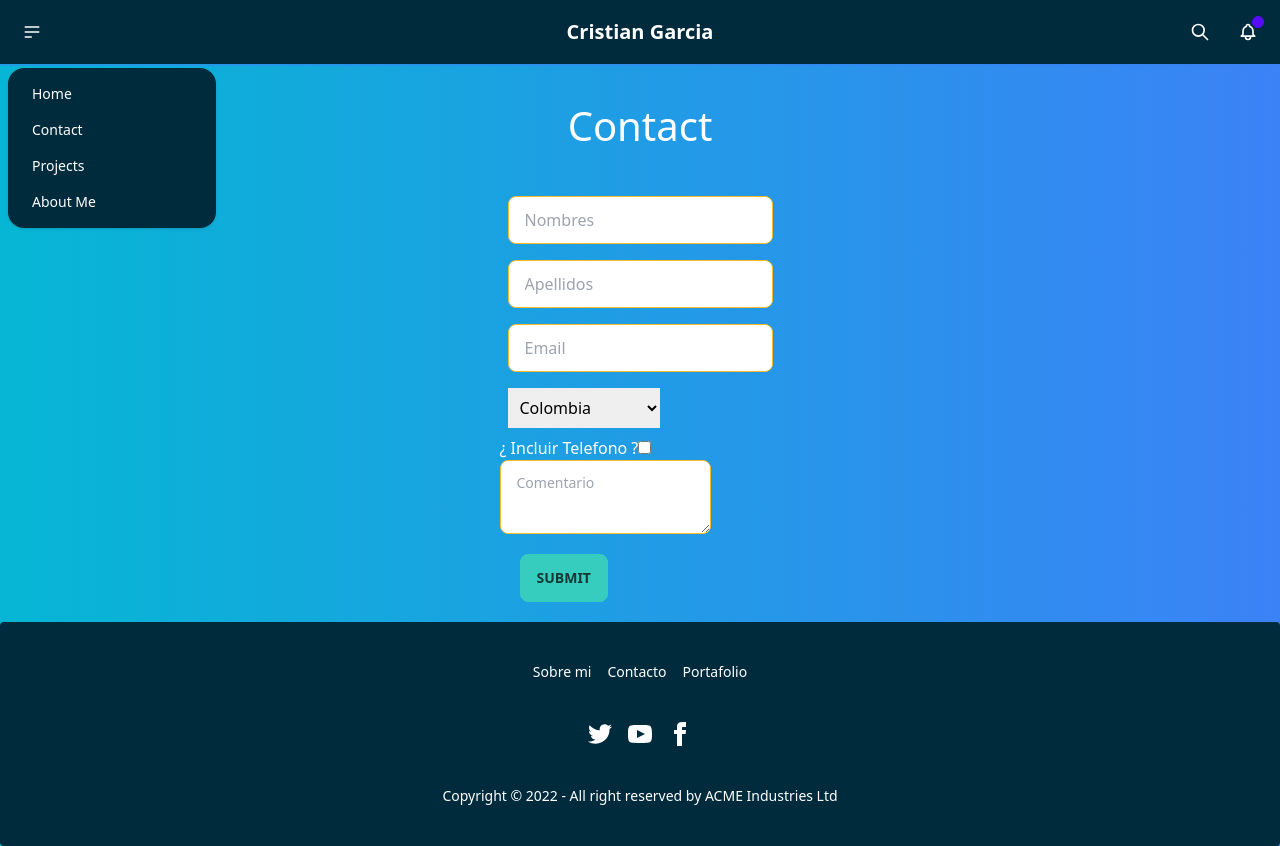
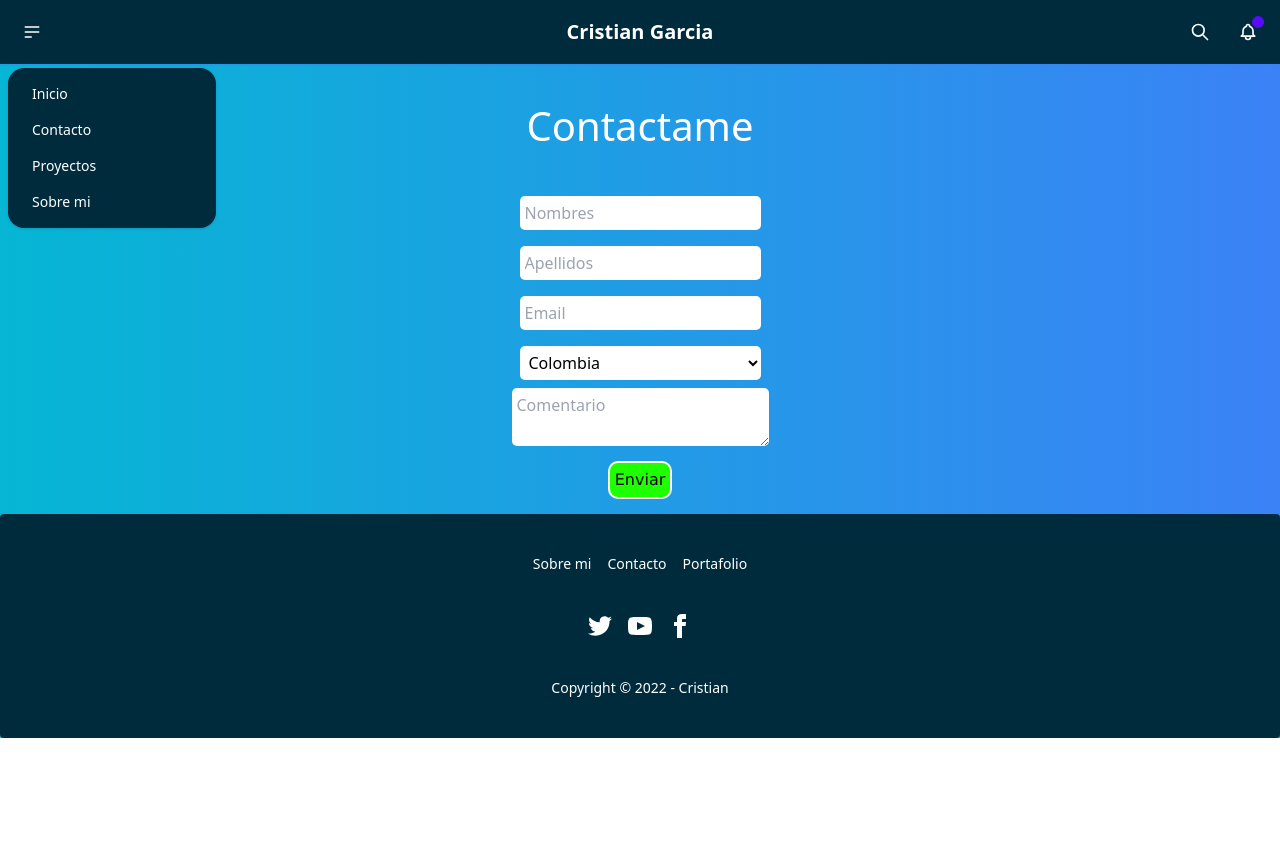
Before and after one commit to camilo7896/Portfolio, a React (Create React App) app: page /Contact in a window 1280 px wide. Both pictures are taken after a click on the label 32 px from the left and 32 px from the top of the page. After the commit the page ends 800 px from the top, so only its background shows below. Built offline with nearby package versions, Linux system fonts and the light colour scheme; the HTML template or start-up script is replaced by a standard one.

Commit message:
29/12/2022 About,Contact Se modificaron estilos en el formulario y se agrego foto a la seccion aboutme

```diff
--- a/src/componentes/AboutMe.jsx
+++ b/src/componentes/AboutMe.jsx
@@ -13,21 +13,20 @@ export default function AboutMe() {
           <div className={aboutStyle.avatar}>
             <div className=" avatar flex-col justify-center">
               <div className=" ml-36 w-36 rounded-full ring ring-primary ring-offset-base-100 ring-offset-2">
-                <img src="https://placeimg.com/250/192/people" />
+                <img src="https://i.ibb.co/fkhxb1y/foto-perfil.jpg" />
               </div>
             </div>
           </div>
           <div className={aboutStyle.text}>
             <p>
-              Cortes y entusiasta, estoy interesado en TI y todo en su órbita.
-              Me he sentido fascinado por la programación web, por ejemplo:
-              desarrollo de aplicaciones y construcción de sitios web. Estoy
-              ansioso por adquirir más experiencia y conocimiento en este campo.
-              Por esta razón, estoy buscando una compañía dispuesta a ofrecerme
-              una ubicación entre sus desarrolladores. A cambio, ofrecería mucho
-              compromiso y sería una adición agradable y amigable para su
-              equipo. Por lo tanto, actualmente estoy buscando un trabajo como
-              desarrollador Front-end.
+              Soy una persona cortés y entusiasta, interesado en ' TI ' y todo
+              en su órbita. Me he sentido fascinado por la programación web, por
+              ejemplo: desarrollo de aplicaciones y construcción de sitios web.
+              Estoy ansioso por adquirir más experiencia y conocimiento en este
+              campo. A cambio, ofrecería mucho compromiso y sería una adición
+              agradable y amigable para su equipo de trabajo. Por esta razón,
+              estoy buscando una compañía dispuesta a ofrecerme una ubicación en
+              su equipo de trabajo como desarrollador Front-End.
             </p>
           </div>
         </div>
--- a/src/componentes/Contact.jsx
+++ b/src/componentes/Contact.jsx
@@ -1,4 +1,4 @@
-import React from 'react'
+import React, { useState } from 'react'
 import { useForm } from 'react-hook-form'
 import styles from './modulosCss/global.module.css'
 import styleForm from './modulosCss/form.module.css'
@@ -19,17 +19,18 @@ export default function Contact() {
 
   return (
     <>
-      <h1 className={styles.title}>Contact</h1>
+      <h1 className={styles.title}>Contactame</h1>
       <div className={styleForm.containerForm}>
         {/* form */}
         <div className={styleForm.form}>
+          {/* Formulario */}
           <form onSubmit={handleSubmit(onSubmit)}>
-            <div className="inpus flex flex-col justify-center">
+            <div className=" flex flex-col justify-center">
               <div className=" p-2 boxImput">
                 <input
                   type="text"
                   placeholder="Nombres"
-                  className=" input input-bordered input-warning  w-full max-w-xs"
+                  className={styleForm.input}
                   {...register('nombre', {
                     required: true,
                   })}
@@ -59,7 +60,7 @@ export default function Contact() {
                 <input
                   type="text"
                   placeholder="Apellidos"
-                  className="input input-bordered input-warning text-black  w-full max-w-xs"
+                  className={styleForm.input}
                   {...register('apellido', {
                     required: true,
                   })}
@@ -89,7 +90,7 @@ export default function Contact() {
                 <input
                   type="mail"
                   placeholder="Email"
-                  className="input input-bordered input-warning  w-full max-w-xs text-black  "
+                  className={styleForm.input}
                   {...register('Email', {
                     pattern: /^[A-Z0-9._%+-]+@[A-Z0-9.-]+\.[A-Z]{2,4}$/i,
                   })}
@@ -99,7 +100,7 @@ export default function Contact() {
                     <div>
                       <svg
                         xmlns="http://www.w3.org/2000/svg"
-                        className="stroke-current flex-shrink-0 h-6 w-6"
+                        className={styleForm.input}
                         fill="none"
                         viewBox="0 0 24 24"
                       >
@@ -116,10 +117,7 @@ export default function Contact() {
                 )}
               </div>
               <div className=" p-2 boxImput">
-                <select
-                  className=" p-2 boxImput text-black  "
-                  {...register('Pais')}
-                >
+                <select className={styleForm.input} {...register('Pais')}>
                   <option value="es">Colombia</option>
                   <option value="it">Italia</option>
                   <option value="fr">Francia</option>
@@ -128,10 +126,7 @@ export default function Contact() {
                   <option value="en">Otro</option>
                 </select>
               </div>
-              <div>
-                <label>¿ Incluir Telefono ?</label>
-                <input type="checkbox" {...register('includePhone')} />
-              </div>
+
               {includePhone && (
                 <div>
                   <label>Telefono</label>
@@ -141,13 +136,15 @@ export default function Contact() {
 
               <div className={styleForm.textArea}>
                 <textarea
-                  className="textarea textarea-warning text-black  "
+                  className={styleForm.input}
                   placeholder="Comentario"
                   {...register('Mensaje')}
                 ></textarea>
               </div>
             </div>
-            <button className="btn btn-accent m-5">Submit</button>
+            <div className={styleForm.buton}>
+              <button className={styleForm.btn}>Enviar</button>
+            </div>
           </form>
         </div>
       </div>
--- a/src/componentes/Footer.jsx
+++ b/src/componentes/Footer.jsx
@@ -47,7 +47,7 @@ function Footer() {
           </div>
         </div>
         <div>
-          <p>Copyright © 2022 - All right reserved by ACME Industries Ltd</p>
+          <p>Copyright © 2022 - Cristian</p>
         </div>
       </footer>
     </>
--- a/src/componentes/Hero.jsx
+++ b/src/componentes/Hero.jsx
@@ -7,10 +7,10 @@ function Hero() {
         <div className={styles.boxHero}></div>
         <div className="hero-content text-center">
           <div className="max-w-md">
-            <h3 className="text-3xl font-bold">Hello my name is</h3>
+            <h3 className="text-3xl font-bold">Hola mi nombre es</h3>
             <h1 className="text-5xl font-bold pb-2">Cristian García</h1>
             <h2 className="text-3xl font-bold pb-10">Front-End Developer</h2>
-            <button className="btn btn-primary">contact me</button>
+            <button className="btn btn-primary">Contactame</button>
           </div>
         </div>
       </div>
--- a/src/componentes/Navbar.jsx
+++ b/src/componentes/Navbar.jsx
@@ -35,10 +35,10 @@ function Navbar() {
               className="menu menu-compact dropdown-content mt-3 p-2 shadow bg-info-content rounded-box w-52"
             >
               <li>
-                <Link to="/">Home</Link>
-                <Link to="Contact">Contact</Link>
-                <Link to="Portfolio">Projects</Link>
-                <Link to={'AboutMe'}>About Me</Link>
+                <Link to="/">Inicio</Link>
+                <Link to="Contact">Contacto</Link>
+                <Link to="Portfolio">Proyectos</Link>
+                <Link to={'AboutMe'}>Sobre mi</Link>
               </li>
             </ul>
           </div>
--- a/src/componentes/modulosCss/form.module.css
+++ b/src/componentes/modulosCss/form.module.css
@@ -3,6 +3,29 @@
     flex-wrap: wrap;
     justify-content: center;
     align-items: center;
+}
+
+.input {
+    width: 100%;
+    background: #fff;
+    border-radius: 5px;
+    padding: 5px;
+    color: black;
+}
+
+.buton {
+    display: flex;
+    justify-content: center;
+}
+
+.btn {
+    font-family: 'Lucida Sans', 'Lucida Sans Regular', 'Lucida Grande', 'Lucida Sans Unicode', Geneva, Verdana, sans-serif;
+    margin: 15px;
+    padding: 5px;
+    border-radius: 10px;
+    color: rgb(0, 0, 0);
+    border: 2px solid rgb(252, 252, 252);
+    background: rgb(30, 255, 0);
 }
 
 .logo {
```
